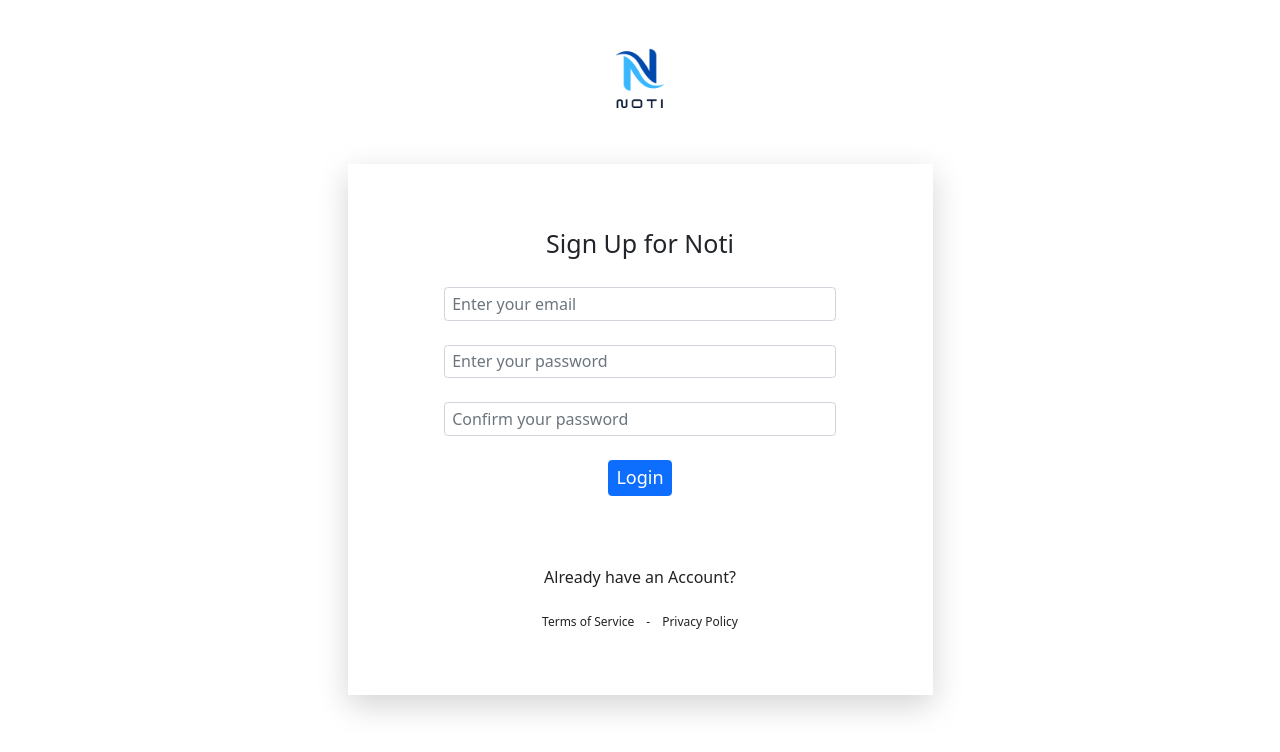
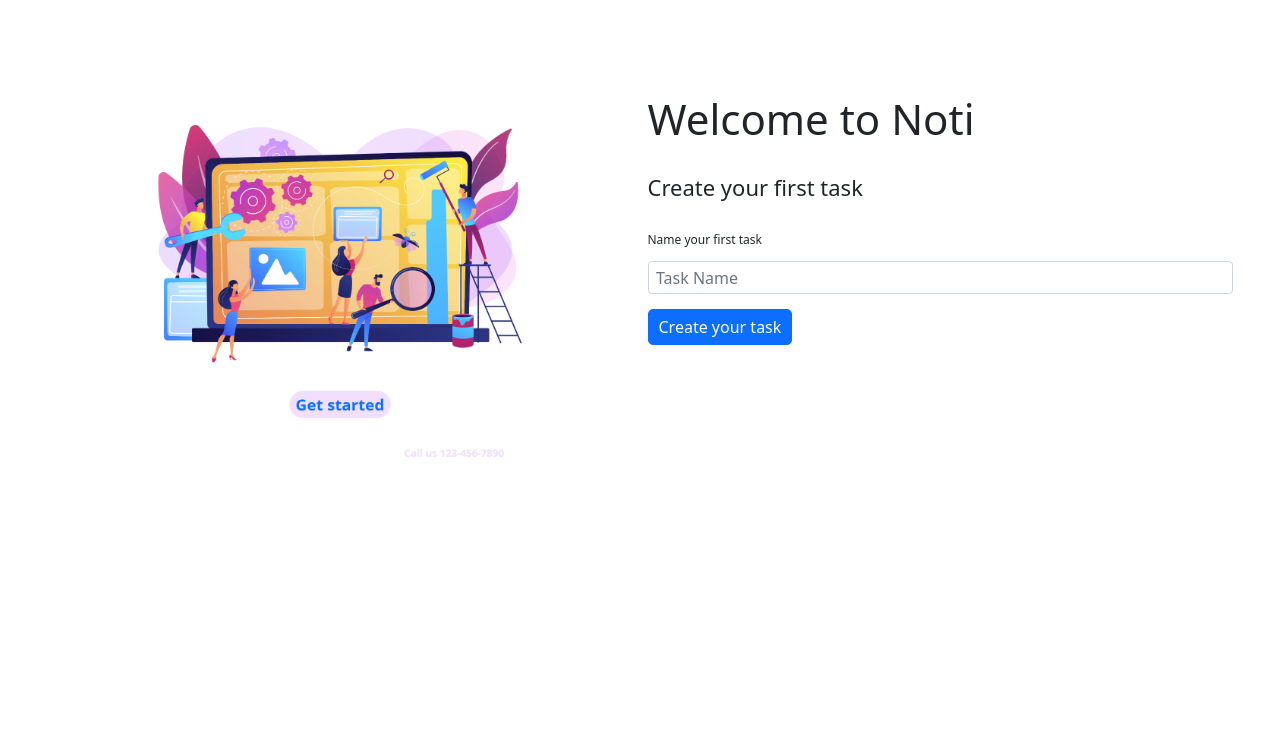
Before and after one commit to CoolJester/Todo-List-App-MEAN, an Angular app: page /register in a window 1280 px wide. Shown: the top 752 px of the page. Built offline with nearby package versions, Linux system fonts and the light colour scheme.

Commit message:
[frontend] register page

```diff
--- a/src/app/register/register.component.css
+++ b/src/app/register/register.component.css
@@ -11,7 +11,7 @@ main {
   width: 10rem;
 }
 
-form {
+main form {
   width: 100%;
   padding: 6.4rem 1.2rem;
   display: flex;
@@ -20,12 +20,12 @@ form {
   gap: 2.4rem;
 }
 
-form input {
+main form input {
   width: 70%;
   font-size: 1.6rem;
 }
 
-form button {
+main form button {
   font-size: 1.8rem;
 }
 
@@ -50,3 +50,49 @@ a {
 a:hover {
   color: blue;
 }
+
+.register-2 {
+  margin: 8.4rem auto;
+}
+
+.register-2-content {
+  display: flex;
+  flex-direction: column;
+  gap: 1.2rem;
+}
+
+.register-2-content form input,
+.register-2-content form button {
+  font-size: 1.6rem;
+}
+
+.register-2 h1 {
+  font-size: 4.2rem;
+  margin-bottom: 1.8rem;
+}
+
+.register-2 h2 {
+  font-size: 2.2rem;
+  margin-bottom: 1.8rem;
+}
+/*
+.register-2 form {
+  display: flex;
+  flex-direction: column;
+  gap: 1.2rem;
+} */
+
+.register-2-content form label {
+  font-size: 1.2rem;
+  margin-bottom: 1.2rem;
+}
+
+.img-display {
+  display: flex;
+  align-items: center;
+  justify-content: center;
+}
+
+.img-display img {
+  width: 70%;
+}
--- a/src/app/register/register.component.html
+++ b/src/app/register/register.component.html
@@ -1,4 +1,4 @@
-<main class="container">
+<main *ngIf="registerFirst" class="container">
   <img class="logo" src="../../assets/images/1.png" alt="A logo of Noti" />
 
   <form class="shadow-lg">
@@ -36,3 +36,29 @@
     </div>
   </form>
 </main>
+
+<div *ngIf="!registerFirst" class="register-2 container">
+  <div class="row">
+    <div class="col-md-6 img-display">
+      <img
+        src="../../assets/images/tasks management 2.png"
+        alt="Image of some boards as a demo to the user"
+      />
+    </div>
+    <div class="col-md-6 my-3 register-2-content">
+      <h1>Welcome to Noti</h1>
+      <h2>Create your first task</h2>
+      <form action="">
+        <label for="task">Name your first task</label>
+        <input
+          type="text"
+          class="form-control"
+          placeholder="Task Name"
+          name="task"
+        />
+        <br />
+        <button class="btn btn-lg btn-primary">Create your task</button>
+      </form>
+    </div>
+  </div>
+</div>
--- a/src/app/register/register.component.ts
+++ b/src/app/register/register.component.ts
@@ -3,8 +3,8 @@ import { Component } from '@angular/core';
 @Component({
   selector: 'app-register',
   templateUrl: './register.component.html',
-  styleUrls: ['./register.component.css']
+  styleUrls: ['./register.component.css'],
 })
 export class RegisterComponent {
-
+  registerFirst: boolean = false;
 }
```
